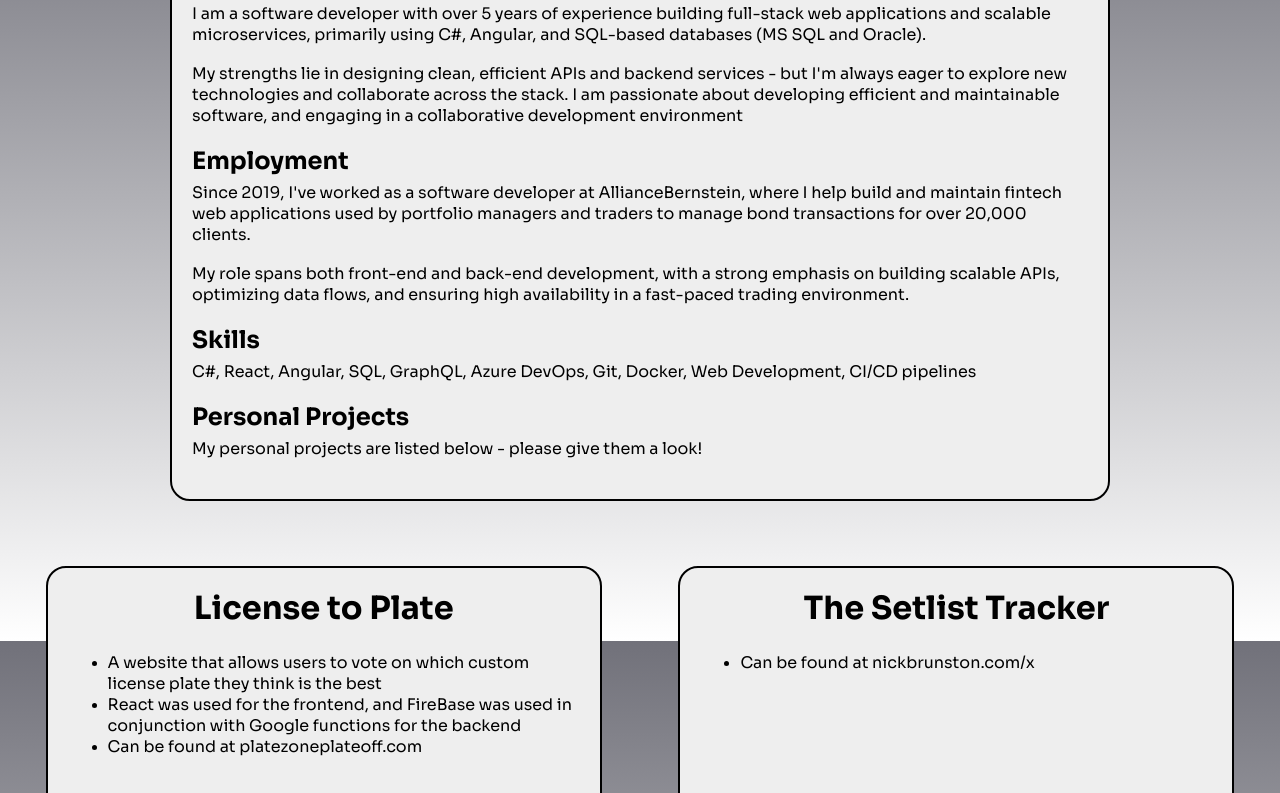
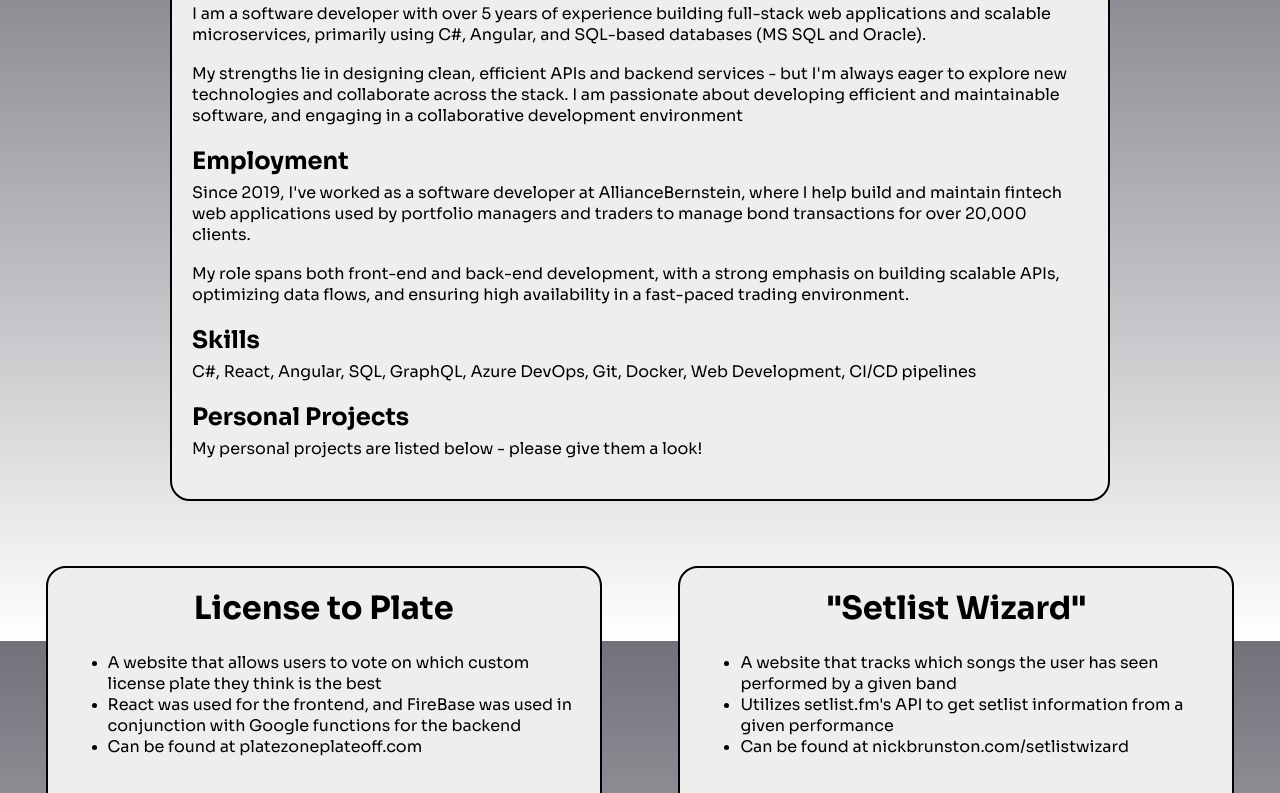
Before and after one commit to brunston97/personal-website, a website built with Vite: page index.html in a window 1280 px wide. Shown: the part 159-952 px from the top of the page. Built offline with nearby package versions, Linux system fonts and the light colour scheme.

Commit message:
updated setlist tracker section

```diff
--- a/index.html
+++ b/index.html
@@ -63,9 +63,11 @@
         </ul>
       </div>
       <div class="advice-container">
-        <h1>The Setlist Tracker</h1>
+        <h1>"Setlist Wizard"</h1>
         <ul>
-          <li><p>Can be found at nickbrunston.com/x</p></li>
+          <li><p>A website that tracks which songs the user has seen performed by a given band</p></li>
+          <li><p>Utilizes setlist.fm's API to get setlist information from a given performance</p></li>
+          <li><p>Can be found at nickbrunston.com/setlistwizard</p></li>
         </ul>
       </div>
     </div>
```
